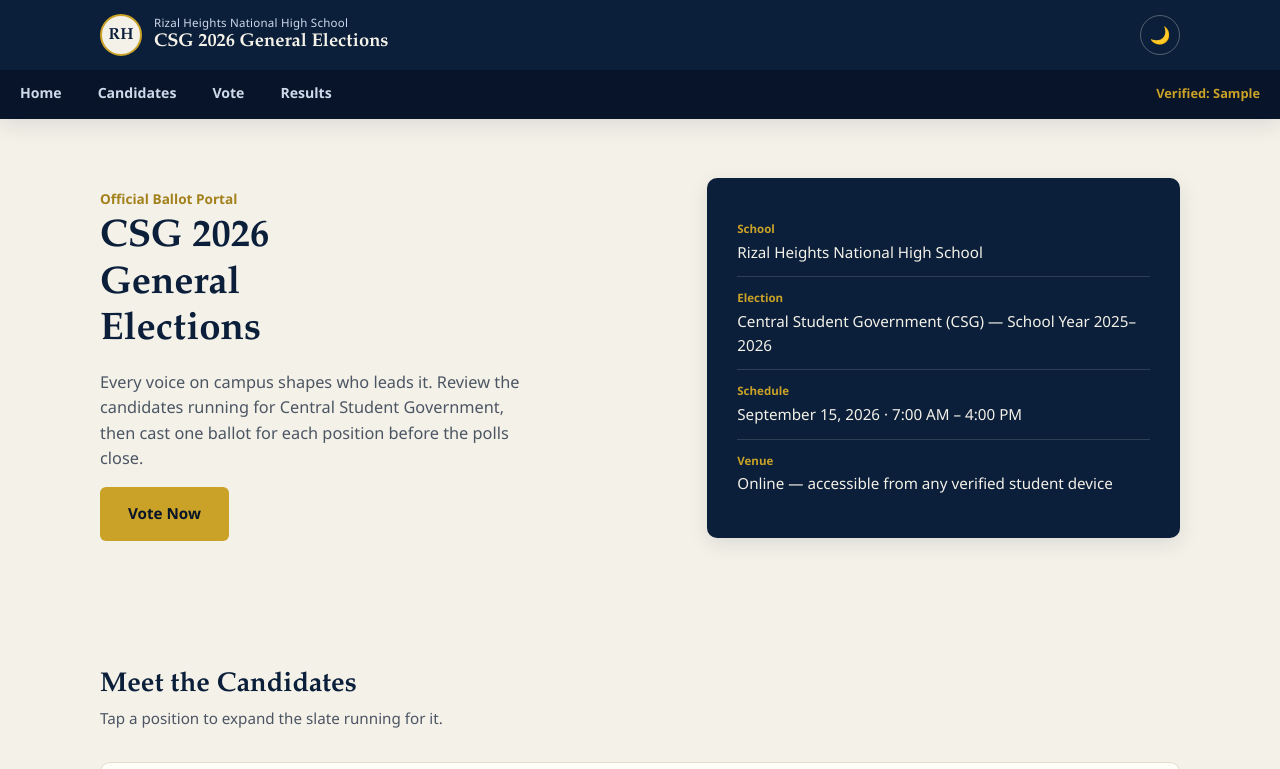
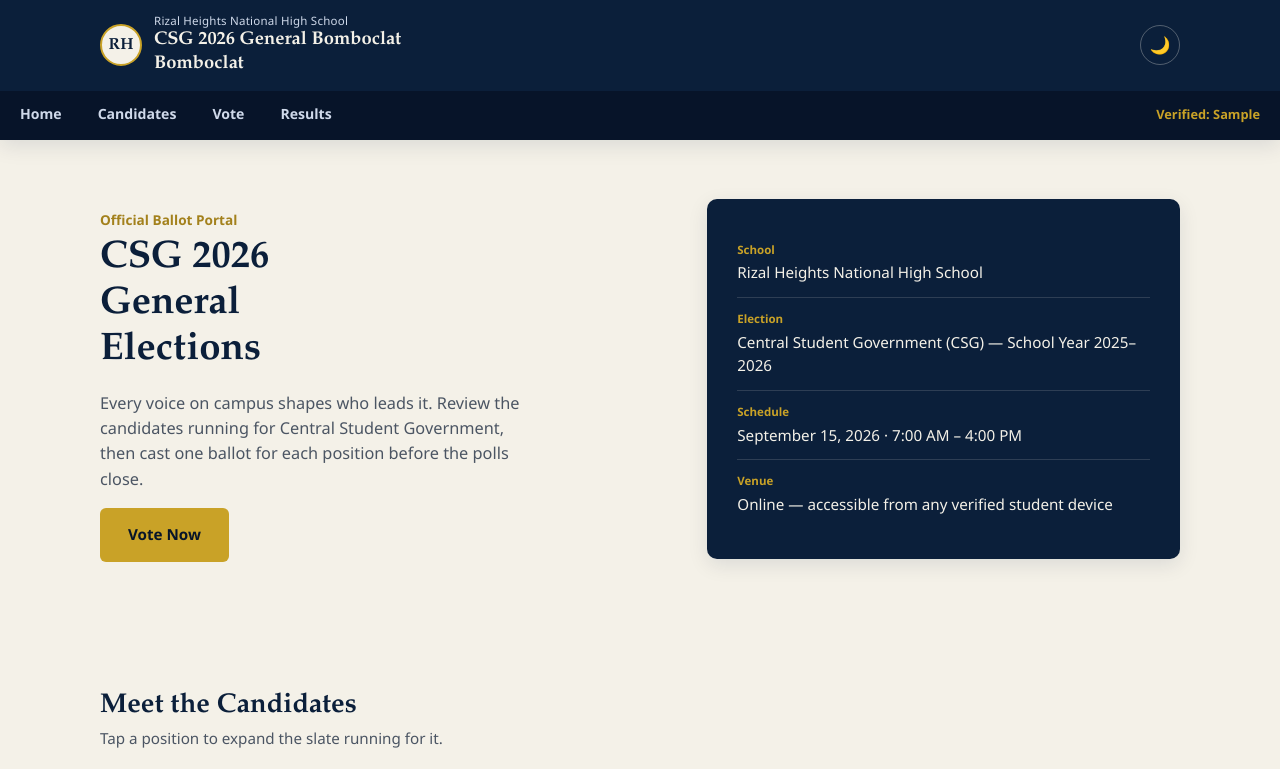
Before and after one commit to vonvoncode/OnlineVotingSystem, a plain HTML site: page Index.html in a window 1280 px wide. Both pictures are taken after typing "Sample", "Sample", "Sample" into the empty fields and a click on the button "Enter Election Hall". Shown: the top 769 px of the page. Drawn offline with Linux system fonts and the light colour scheme.

Commit message:
line 51 add span

```diff
--- a/Index.html
+++ b/Index.html
@@ -47,7 +47,8 @@
         <div class="brand-seal">RH</div>
         <div class="brand-text">
           <span class="brand-school">Rizal Heights National High School</span>
-          <span class="brand-election">CSG 2026 General Elections</span>
+          <span class="brand-election">CSG 2026 General Bomboclat</span>
+          <span class="brand-election">Bomboclat</span>
         </div>
       </div>
       <button id="darkToggle" class="icon-btn" aria-label="Toggle dark mode" title="Toggle dark mode">🌙</button>
```
